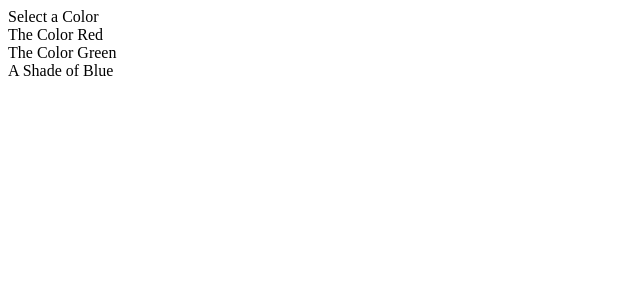
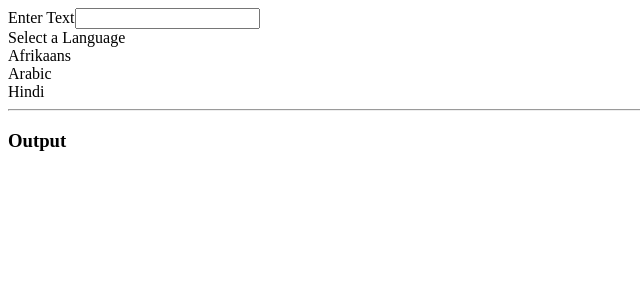
Before and after one commit to nickdas1/widgets-react, a React (Create React App) app: page / in a window 1280 px wide. Shown: the top 300 px of the page, without its empty margins (0-640 px from the left). Built offline with nearby package versions, Linux system fonts and the light colour scheme; no server answers; the HTML template or start-up script is replaced by a standard one.

Commit message:
add translation widget

```diff
--- a/src/App.js
+++ b/src/App.js
@@ -2,6 +2,7 @@
 import Accordion from "./components/Accordion";
 import Dropdown from "./components/Dropdown";
 import Search from "./components/Search";
+import Translate from "./components/Translate";
 
 const items = [
     {
@@ -40,11 +41,13 @@
         <div>
             {/* <Accordion items={items} /> */}
             {/* <Search /> */}
-            <Dropdown
+            {/* <Dropdown
+                label="Select a Color"
                 options={options}
                 selected={selected}
                 onSelectedChange={setSelected}
-            />
+            /> */}
+            <Translate />
         </div>
     );
 }
--- /dev/null
+++ b/src/components/Convert.js
@@ -0,0 +1,44 @@
+import React, { useState, useEffect } from "react";
+import axios from "axios";
+
+export default function Convert({ language, text }) {
+    const [translated, setTranslated] = useState("");
+    const [debouncedText, setDebouncedText] = useState(text);
+
+    useEffect(() => {
+        const timerId = setTimeout(() => {
+            setDebouncedText(text);
+        }, 500);
+
+        return () => {
+            clearTimeout(timerId);
+        };
+    }, [text]);
+
+    useEffect(() => {
+        const doTranslation = async () => {
+            const { data } = await axios.post(
+                "https://translation.googleapis.com/language/translate/v2",
+                {},
+                {
+                    params: {
+                        q: debouncedText,
+                        target: language.value,
+                        key: "AIzaSyCHUCmpR7cT_yDFHC98CZJy2LTms-IwDlM",
+                    },
+                }
+            );
+
+            setTranslated(data.data.translations[0].translatedText);
+        };
+
+        doTranslation();
+
+    }, [language, debouncedText]);
+
+    return (
+        <div>
+            <h1 className="ui header">{translated}</h1>
+        </div>
+    );
+}
--- a/src/components/Dropdown.js
+++ b/src/components/Dropdown.js
@@ -1,6 +1,6 @@
 import React, { useEffect, useState, useRef } from "react";
 
-export default function Dropdown({ options, selected, onSelectedChange }) {
+export default function Dropdown({ options, selected, onSelectedChange, label }) {
     const [open, setOpen] = useState(false);
     const ref = useRef();
 
@@ -42,7 +42,7 @@
     return (
         <div ref={ref} className="ui form">
             <div className="field">
-                <label className="label">Select a Color</label>
+                <label className="label">{label}</label>
                 <div
                     onClick={() => setOpen(!open)}
                     className={`ui selection dropdown ${
--- /dev/null
+++ b/src/components/Translate.js
@@ -0,0 +1,46 @@
+import React, { useState } from "react";
+import Convert from "./Convert";
+import Dropdown from "./Dropdown";
+
+const options = [
+    {
+        label: "Afrikaans",
+        value: "af",
+    },
+    {
+        label: "Arabic",
+        value: "ar",
+    },
+    {
+        label: "Hindi",
+        value: "hi",
+    },
+];
+
+export default function Translate() {
+    const [language, setLanguage] = useState(options[0]);
+    const [text, setText] = useState("");
+
+    return (
+        <div>
+            <div className="ui form">
+                <div className="field">
+                    <label>Enter Text</label>
+                    <input
+                        value={text}
+                        onChange={(e) => setText(e.target.value)}
+                    />
+                </div>
+            </div>
+            <Dropdown
+                options={options}
+                selected={language}
+                onSelectedChange={setLanguage}
+                label="Select a Language"
+            />
+            <hr />
+            <h3 className="ui header">Output</h3>
+            <Convert text={text} language={language} />
+        </div>
+    );
+}
```
